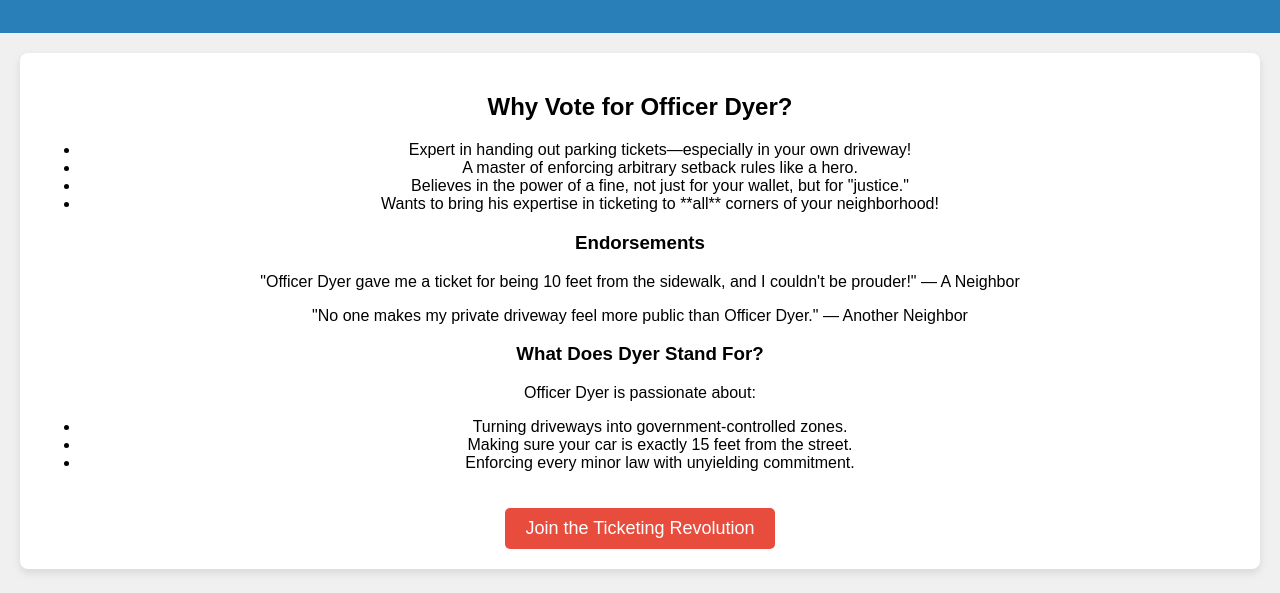
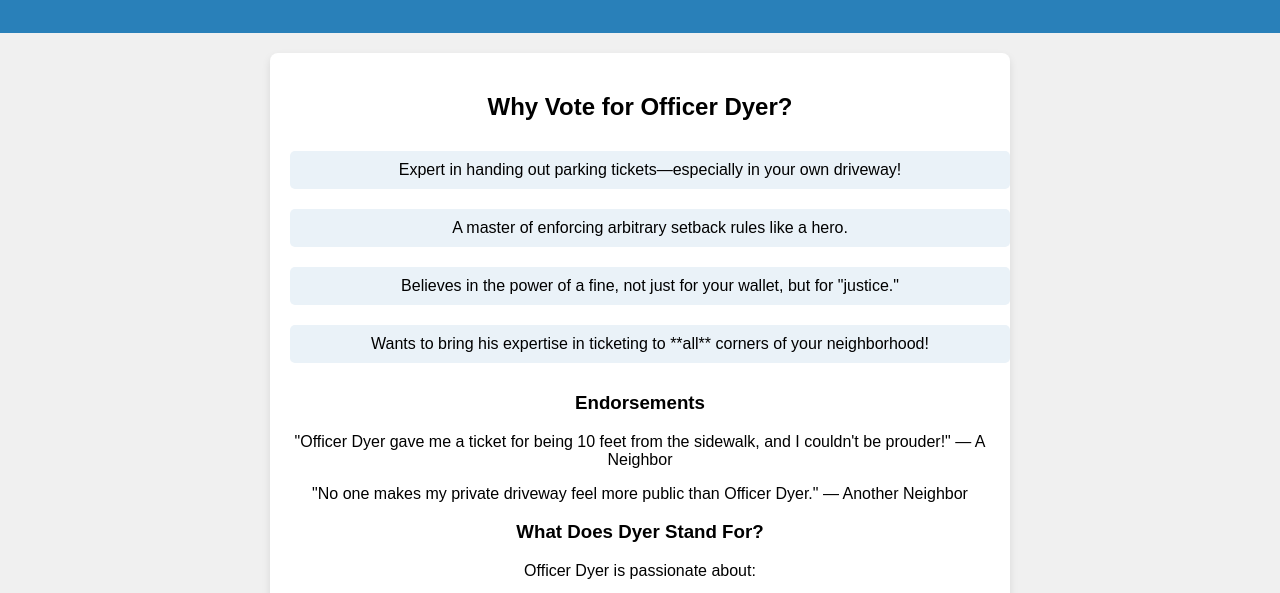
Before and after one commit to anonymous-libertarian/free-my-driveway.github.io, a plain HTML site: page index.html in a window 1280 px wide. Shown: the part 149-742 px from the top of the page. Drawn offline with Linux system fonts and the light colour scheme.

Commit message:
Update index.html

```diff
--- a/index.html
+++ b/index.html
@@ -22,11 +22,28 @@
             color: white;
         }
         .content {
-            margin: 20px;
+            margin: 20px auto;
             background-color: white;
             padding: 20px;
+            max-width: 700px;
             border-radius: 8px;
             box-shadow: 0px 4px 8px rgba(0, 0, 0, 0.1);
+        }
+        .content h2, .content h3, .content p {
+            text-align: center;
+        }
+        .content ul {
+            list-style: none;
+            padding-left: 0;
+        }
+        .content ul li {
+            background-color: #eaf2f8;
+            margin: 10px 0;
+            padding: 10px;
+            border-radius: 5px;
+            display: inline-block;
+            width: 100%;
+            text-align: center;
         }
         .cta-button {
             display: inline-block;
@@ -72,7 +89,7 @@
         <p>Officer Dyer is passionate about:</p>
         <ul>
             <li>Turning driveways into government-controlled zones.</li>
-            <li>Making sure your car is exactly 15 feet from the street.</li>
+            <li>Making sure your car is exactly 15 feet from the street—because rules.</li>
             <li>Enforcing every minor law with unyielding commitment.</li>
         </ul>
 
```
